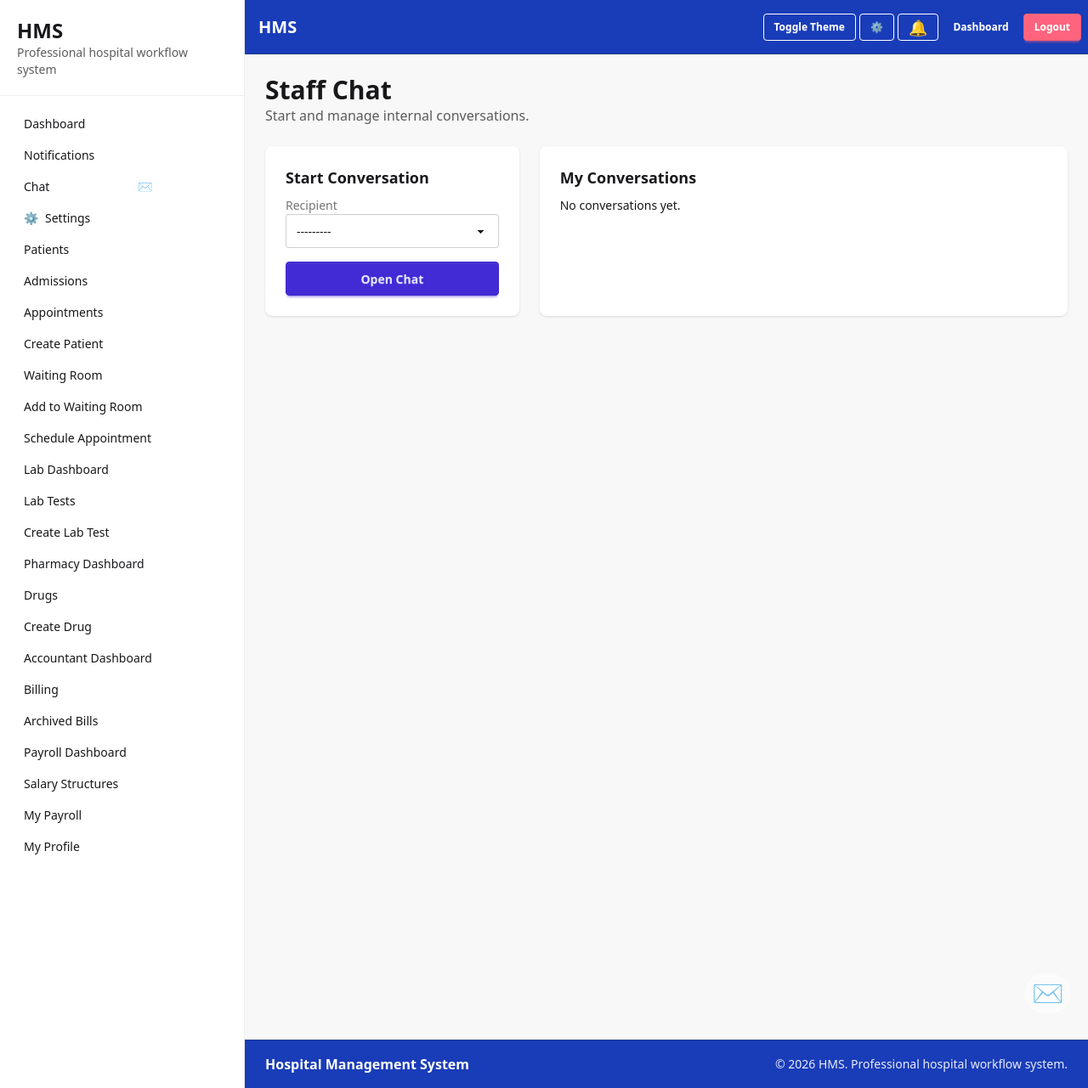
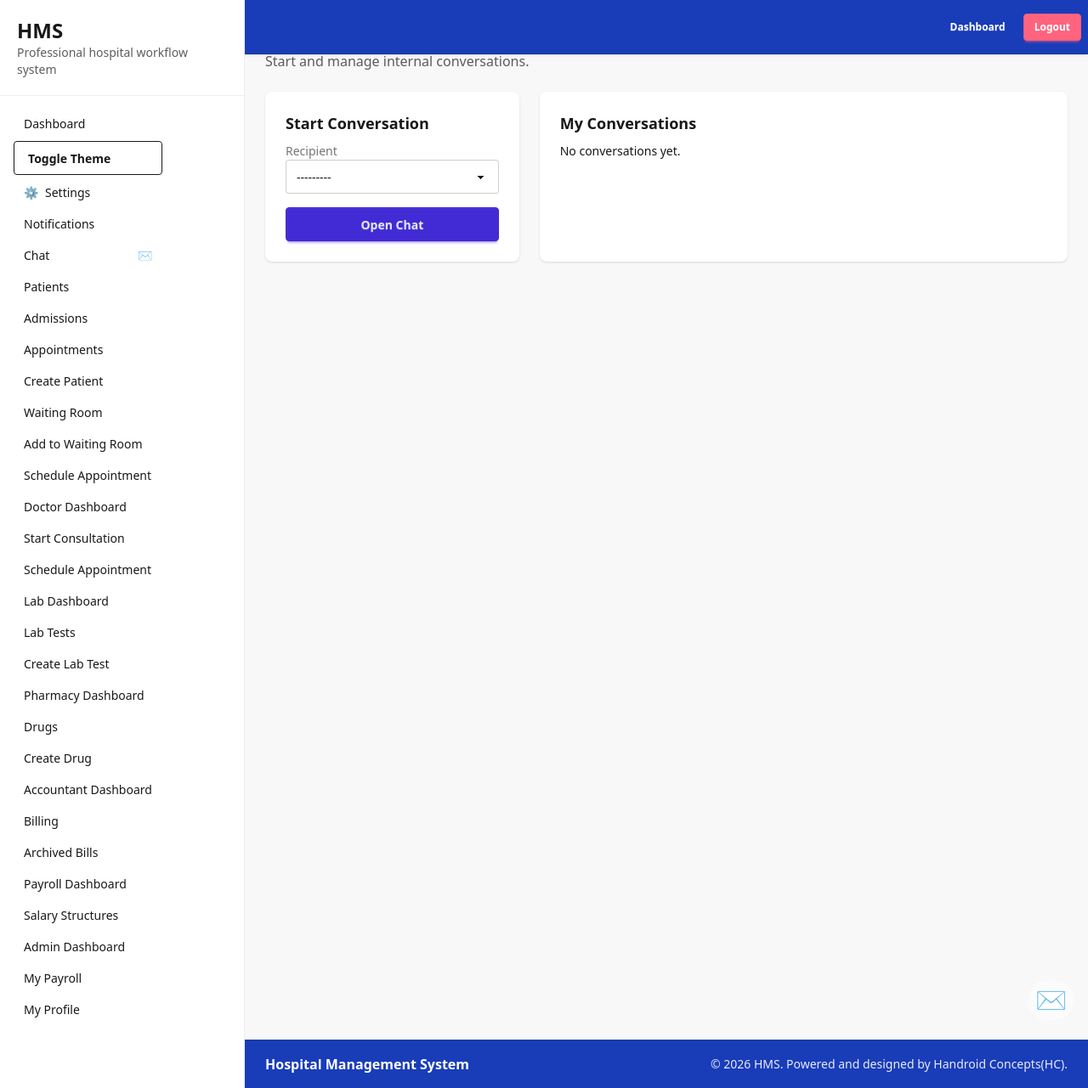
Before and after one commit to handroid-git/hms, a Django app: page /chat/ in a window 1280 px wide. Shown: the whole page at 85% size. Run offline with Django 5.2, Linux system fonts and the light colour scheme; the visitor is signed in with stand-in values (Sample User, id 1); data comes from the database, SQL or seed files in the repository; data that the repository does not hold is empty; some libraries are stand-ins or nearby versions.

Commit message:
V10 fix, sticky/fixed navbar, working on and clean on mobile

```diff
--- a/static/js/base.js
+++ b/static/js/base.js
@@ -3,6 +3,7 @@ document.addEventListener("DOMContentLoaded", function () {
     const themeToggle = document.getElementById("theme-toggle");
     const appConfig = document.getElementById("app-config");
 
+    const notificationBellLink = document.getElementById("notification-bell-link");
     const notificationBell = document.getElementById("notification-bell");
     const notificationBadge = document.getElementById("notification-badge");
     const sidebarNotificationBadge = document.getElementById("sidebar-notification-badge");
@@ -41,6 +42,23 @@ document.addEventListener("DOMContentLoaded", function () {
     let lastUnreadChatCount = parseInt(appConfig.dataset.unreadChatCount || "0", 10);
 
     function updateNotificationUI(unreadCount) {
+        if (notificationBellLink) {
+            if (unreadCount > 0) {
+                notificationBellLink.classList.remove("hidden");
+                notificationBellLink.classList.add(
+                    "btn",
+                    "btn-sm",
+                    "btn-outline",
+                    "text-white",
+                    "border-white",
+                    "hover:bg-blue-700",
+                    "relative"
+                );
+            } else {
+                notificationBellLink.classList.add("hidden");
+            }
+        }
+
         if (notificationBadge) {
             if (unreadCount > 0) {
                 notificationBadge.textContent = unreadCount;
@@ -168,6 +186,8 @@ document.addEventListener("DOMContentLoaded", function () {
     }
 
     updateDashboardGreeting();
+    updateNotificationUI(lastUnreadNotificationCount);
+    updateChatUI(lastUnreadChatCount);
 
     if (isAuthenticated) {
         setInterval(pollNotifications, 5000);
--- a/templates/base.html
+++ b/templates/base.html
@@ -36,8 +36,8 @@
 
         .floating-chat-link {
             position: fixed;
-            right: 1.25rem;
-            bottom: 5.5rem;
+            right: 1rem;
+            bottom: 5rem;
             z-index: 40;
             background: transparent;
             pointer-events: none;
@@ -64,7 +64,7 @@
         }
     </style>
 </head>
-<body class="bg-base-200 min-h-screen flex flex-col">
+<body class="bg-base-200 min-h-screen">
 
 <div
     id="app-config"
@@ -78,34 +78,22 @@
     data-dashboard-welcome-until="{{ dashboard_welcome_until }}"
 ></div>
 
-<div class="drawer lg:drawer-open flex-1">
-    <input id="sidebar-drawer" type="checkbox" class="drawer-toggle" />
-
-    <div class="drawer-content flex flex-col">
-        <div class="navbar bg-blue-800 text-white border-b border-blue-900">
+<div class="navbar fixed top-0 left-0 right-0 z-[100] bg-blue-800 text-white border-b border-blue-900 shadow-sm">
     <div class="flex-none lg:hidden">
         <label for="sidebar-drawer" class="btn btn-square btn-ghost text-white">☰</label>
     </div>
 
-            <div class="flex-1 px-2">
-                <a href="{% url 'home' %}" class="text-xl font-bold hover:opacity-90">
+    <div class="flex-1 min-w-0 px-2">
+        <a href="{% url 'home' %}" class="text-xl font-bold hover:opacity-90 truncate">
             HMS
         </a>
     </div>
 
-            <div class="flex-none gap-2">
-                <button id="theme-toggle" type="button" class="btn btn-sm btn-outline text-white border-white hover:bg-blue-700">
-                    Toggle Theme
-                </button>
-
+    <div class="flex-none flex items-center gap-2">
         {% if request.user.is_authenticated %}
-                    <a href="{% url 'app_settings' %}" class="btn btn-sm btn-outline text-white border-white hover:bg-blue-700">
-                        ⚙️
-                    </a>
-
             <a href="{% url 'notification_list' %}"
                id="notification-bell-link"
-                       class="btn btn-sm btn-outline text-white border-white hover:bg-blue-700 relative">
+               class="{% if unread_notifications_count > 0 %}btn btn-sm btn-outline text-white border-white hover:bg-blue-700 relative{% else %}hidden{% endif %}">
                 <span id="notification-bell" class="inline-block text-lg">🔔</span>
                 {% if unread_notifications_count > 0 %}
                     <span id="notification-badge"
@@ -120,23 +108,29 @@
                 {% endif %}
             </a>
 
-                    <a href="{% url 'dashboard_redirect' %}" class="btn btn-ghost btn-sm text-white">
+            <a href="{% url 'dashboard_redirect' %}" class="btn btn-ghost btn-sm text-white px-2 sm:px-3">
                 Dashboard
             </a>
 
             <form method="post" action="{% url 'logout' %}" class="inline">
                 {% csrf_token %}
-                        <button type="submit" class="btn btn-error btn-sm text-white">Logout</button>
+                <button type="submit" class="btn btn-error btn-sm text-white px-2 sm:px-3">
+                    Logout
+                </button>
             </form>
         {% endif %}
     </div>
 </div>
 
-        <main class="p-6 flex-1">
+<div class="drawer lg:drawer-open min-h-screen">
+    <input id="sidebar-drawer" type="checkbox" class="drawer-toggle" />
+
+    <div class="drawer-content flex flex-col min-w-0">
+        <main class="flex-1 min-w-0 p-4 sm:p-6 pt-24">
             {% if request.user.is_authenticated and is_dashboard_page %}
                 <div class="flex justify-end mb-4">
                     <div id="dashboard-greeting"
-                         class="text-sm md:text-base font-semibold text-base-content/80">
+                         class="text-sm md:text-base font-semibold text-base-content/80 text-right">
                         {{ dashboard_identity_label }}
                     </div>
                 </div>
@@ -146,17 +140,17 @@
             {% block content %}{% endblock %}
         </main>
 
-        <footer class="bg-blue-800 text-white py-4 px-6 border-t border-blue-900">
+        <footer class="bg-blue-800 text-white py-4 px-4 sm:px-6 border-t border-blue-900">
             <div class="flex flex-col md:flex-row justify-between items-center gap-2">
                 <p class="font-semibold">Hospital Management System</p>
-                <p class="text-sm opacity-90">© 2026 HMS. Professional hospital workflow system.</p>
+                <p class="text-sm opacity-90">© 2026 HMS. Powered and designed by Handroid Concepts(HC).</p>
             </div>
         </footer>
     </div>
 
-    <div class="drawer-side">
+    <div class="drawer-side z-[110]">
         <label for="sidebar-drawer" class="drawer-overlay"></label>
-        <aside class="min-h-full w-72 bg-base-100 border-r border-base-300">
+        <aside class="min-h-full w-72 bg-base-100 border-r border-base-300 pt-20 lg:pt-0">
             <div class="p-5 border-b border-base-300">
                 <a href="{% url 'home' %}" class="text-2xl font-bold hover:text-blue-700">HMS</a>
                 <p class="text-sm text-base-content/70">Professional hospital workflow system</p>
@@ -164,6 +158,19 @@
 
             <ul class="menu p-4 gap-1">
                 <li><a href="{% url 'dashboard_redirect' %}">Dashboard</a></li>
+
+                <li>
+                    <button id="theme-toggle" type="button" class="btn btn-outline w-full justify-start">
+                        Toggle Theme
+                    </button>
+                </li>
+
+                <li>
+                    <a href="{% url 'app_settings' %}" class="flex items-center gap-2">
+                        <span>⚙️</span>
+                        <span>Settings</span>
+                    </a>
+                </li>
 
                 <li>
                     <a href="{% url 'notification_list' %}" class="flex items-center justify-between">
@@ -189,44 +196,47 @@
                     </a>
                 </li>
 
-                <li>
-                    <a href="{% url 'app_settings' %}" class="flex items-center gap-2">
-                        <span>⚙️</span>
-                        <span>Settings</span>
-                    </a>
-                </li>
-
-                {% if request.user.role == "NURSE" or request.user.role == "DOCTOR" or request.user.is_superuser %}
+                {% if request.user.role == "NURSE" or request.user.role == "DOCTOR" or request.user.role == "ADMIN" or request.user.is_superuser %}
                     <li><a href="{% url 'patient_list' %}">Patients</a></li>
                     <li><a href="{% url 'admission_list' %}">Admissions</a></li>
                     <li><a href="{% url 'appointment_list' %}">Appointments</a></li>
                 {% endif %}
 
-                {% if request.user.role == "NURSE" or request.user.is_superuser %}
+                {% if request.user.role == "NURSE" or request.user.role == "ADMIN" or request.user.is_superuser %}
                     <li><a href="{% url 'patient_create' %}">Create Patient</a></li>
                     <li><a href="{% url 'waiting_room_list' %}">Waiting Room</a></li>
                     <li><a href="{% url 'waiting_room_add' %}">Add to Waiting Room</a></li>
                     <li><a href="{% url 'appointment_create' %}">Schedule Appointment</a></li>
                 {% endif %}
 
-                {% if request.user.role == "LAB_TECHNICIAN" or request.user.is_superuser %}
+                {% if request.user.role == "DOCTOR" or request.user.role == "ADMIN" or request.user.is_superuser %}
+                    <li><a href="{% url 'doctor_dashboard' %}">Doctor Dashboard</a></li>
+                    <li><a href="{% url 'doctor_consultation_start' %}">Start Consultation</a></li>
+                    <li><a href="{% url 'appointment_create' %}">Schedule Appointment</a></li>
+                {% endif %}
+
+                {% if request.user.role == "LAB_TECHNICIAN" or request.user.role == "ADMIN" or request.user.is_superuser %}
                     <li><a href="{% url 'lab_dashboard' %}">Lab Dashboard</a></li>
                     <li><a href="{% url 'lab_test_list' %}">Lab Tests</a></li>
                     <li><a href="{% url 'lab_test_create' %}">Create Lab Test</a></li>
                 {% endif %}
 
-                {% if request.user.role == "PHARMACIST" or request.user.is_superuser %}
+                {% if request.user.role == "PHARMACIST" or request.user.role == "ADMIN" or request.user.is_superuser %}
                     <li><a href="{% url 'pharmacy_dashboard' %}">Pharmacy Dashboard</a></li>
                     <li><a href="{% url 'drug_list' %}">Drugs</a></li>
                     <li><a href="{% url 'drug_create' %}">Create Drug</a></li>
                 {% endif %}
 
-                {% if request.user.role == "ACCOUNTANT" or request.user.is_superuser %}
+                {% if request.user.role == "ACCOUNTANT" or request.user.role == "ADMIN" or request.user.is_superuser %}
                     <li><a href="{% url 'accountant_dashboard' %}">Accountant Dashboard</a></li>
                     <li><a href="{% url 'billing_list' %}">Billing</a></li>
                     <li><a href="{% url 'archived_billing_list' %}">Archived Bills</a></li>
                     <li><a href="{% url 'payroll_dashboard' %}">Payroll Dashboard</a></li>
                     <li><a href="{% url 'salary_structure_list' %}">Salary Structures</a></li>
+                {% endif %}
+
+                {% if request.user.role == "ADMIN" or request.user.is_superuser %}
+                    <li><a href="{% url 'admin_dashboard' %}">Admin Dashboard</a></li>
                 {% endif %}
 
                 {% if request.user.is_authenticated %}
--- a/theme/static/css/dist/styles.css
+++ b/theme/static/css/dist/styles.css
@@ -1472,6 +1472,9 @@
   .absolute {
     position: absolute;
   }
+  .fixed {
+    position: fixed;
+  }
   .relative {
     position: relative;
   }
@@ -1550,8 +1553,17 @@
   .-top-2 {
     top: calc(var(--spacing) * -2);
   }
+  .top-0 {
+    top: calc(var(--spacing) * 0);
+  }
   .-right-2 {
     right: calc(var(--spacing) * -2);
+  }
+  .right-0 {
+    right: calc(var(--spacing) * 0);
+  }
+  .left-0 {
+    left: calc(var(--spacing) * 0);
   }
   @layer daisyui.l1.l2.l3 {
     .file-input {
@@ -1782,6 +1794,12 @@
       cursor: not-allowed;
     }
   }
+  .z-\[100\] {
+    z-index: 100;
+  }
+  .z-\[110\] {
+    z-index: 110;
+  }
   @layer daisyui.l1.l2.l3 {
     .modal-box {
       grid-column-start: 1;
@@ -2207,6 +2225,9 @@
   .max-w-md {
     max-width: var(--container-md);
   }
+  .min-w-0 {
+    min-width: calc(var(--spacing) * 0);
+  }
   .flex-1 {
     flex: 1;
   }
@@ -2272,6 +2293,9 @@
   .justify-end {
     justify-content: flex-end;
   }
+  .justify-start {
+    justify-content: flex-start;
+  }
   .gap-1 {
     gap: calc(var(--spacing) * 1);
   }
@@ -2319,6 +2343,11 @@
     --tw-space-y-reverse: 0;
     margin-block-start: calc(calc(var(--spacing) * 8) * var(--tw-space-y-reverse));
     margin-block-end: calc(calc(var(--spacing) * 8) * calc(1 - var(--tw-space-y-reverse)));
+  }
+  .truncate {
+    overflow: hidden;
+    text-overflow: ellipsis;
+    white-space: nowrap;
   }
   .overflow-x-auto {
     overflow-x: auto;
@@ -2481,9 +2510,6 @@
   .p-5 {
     padding: calc(var(--spacing) * 5);
   }
-  .p-6 {
-    padding: calc(var(--spacing) * 6);
-  }
   .px-2 {
     padding-inline: calc(var(--spacing) * 2);
   }
@@ -2502,8 +2528,17 @@
   .py-20 {
     padding-block: calc(var(--spacing) * 20);
   }
+  .pt-20 {
+    padding-top: calc(var(--spacing) * 20);
+  }
+  .pt-24 {
+    padding-top: calc(var(--spacing) * 24);
+  }
   .text-center {
     text-align: center;
+  }
+  .text-right {
+    text-align: right;
   }
   .font-serif {
     font-family: var(--font-serif);
@@ -2818,6 +2853,21 @@
       grid-template-columns: repeat(3, minmax(0, 1fr));
     }
   }
+  @media (width >= 40rem) {
+    .sm\:p-6 {
+      padding: calc(var(--spacing) * 6);
+    }
+  }
+  @media (width >= 40rem) {
+    .sm\:px-3 {
+      padding-inline: calc(var(--spacing) * 3);
+    }
+  }
+  @media (width >= 40rem) {
+    .sm\:px-6 {
+      padding-inline: calc(var(--spacing) * 6);
+    }
+  }
   @media (width >= 48rem) {
     .md\:col-span-1 {
       grid-column: span 1 / span 1;
@@ -2936,6 +2986,11 @@
   @media (width >= 64rem) {
     .lg\:justify-between {
       justify-content: space-between;
+    }
+  }
+  @media (width >= 64rem) {
+    .lg\:pt-0 {
+      padding-top: calc(var(--spacing) * 0);
     }
   }
   @media (width >= 80rem) {
```
Lines whose indentation alone changed are shown as unchanged.
